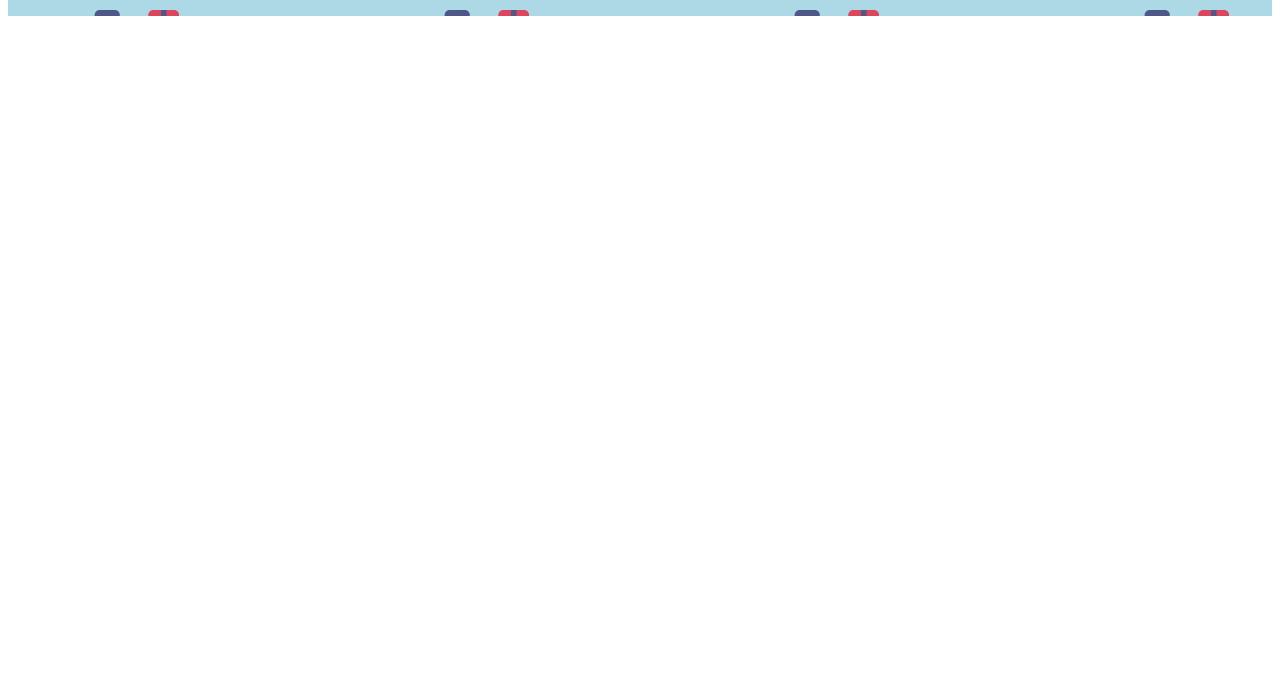
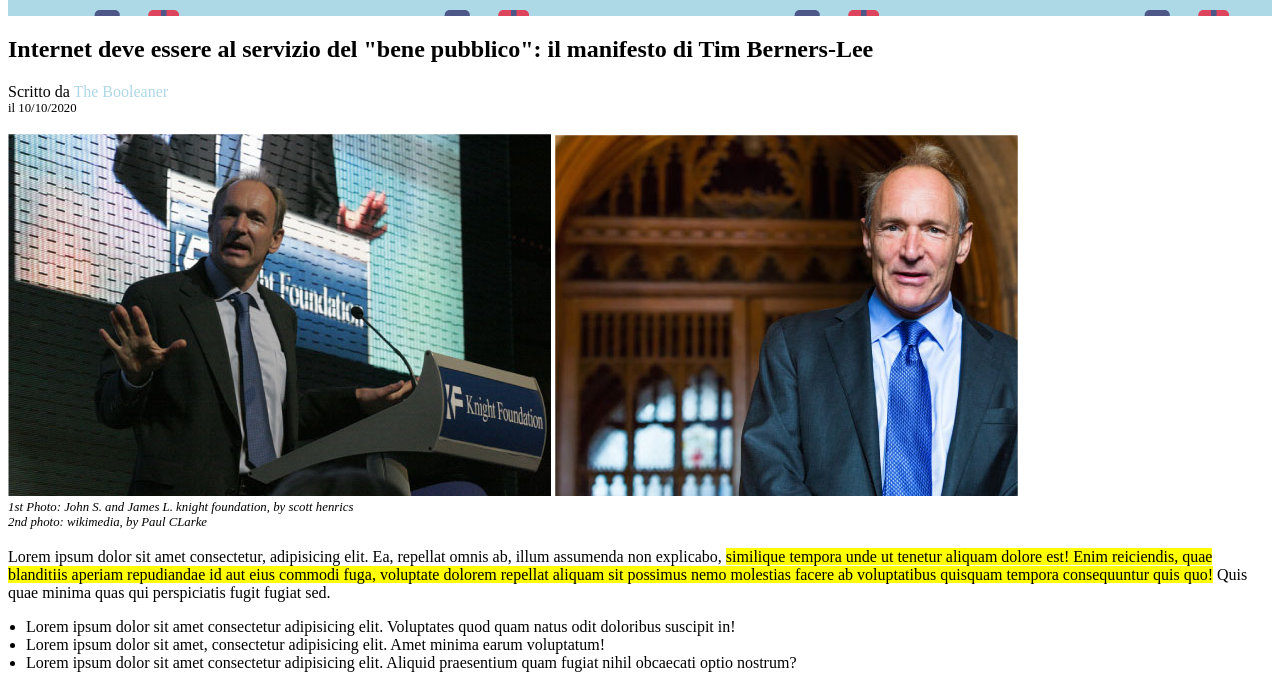
Before and after one commit to JordiMasci/html-css-booleaner, a plain HTML site: page index.html in a window 1280 px wide. Shown: the part 112-808 px from the top of the page. Drawn offline with Linux system fonts and the light colour scheme.

Commit message:
Inserimento Lista

```diff
--- a/css/style.css
+++ b/css/style.css
@@ -23,3 +23,17 @@ p{
 .smaller{
     font-size: 80%;
 }
+
+.descrition-photo{
+    font-style: italic;
+    font-size: 80%;
+}
+
+.background{
+    background-color: yellow;
+}
+
+.margin-left{
+   padding-left: 18px;
+
+}
--- a/index.html
+++ b/index.html
@@ -8,8 +8,56 @@
     <link rel="stylesheet" href="css/style.css">
 </head>
 <body>
+    <!-- Logo Header -->
     <header class="container">
         <img class="logo" src="img/logo.svg" alt="Logo boolean">
+
     </header>
+
+    <main>
+        <!-- Titolo pagina -->
+        <section>
+            <h1>Internet deve essere al servizio del "bene pubblico": il manifesto di Tim Berners-Lee</h1>
+            <div>Scritto da <span class="link">The Booleaner</span></div>
+            <div class="smaller">il 10/10/2020</div>
+        </section>
+            <br>
+        <!-- Images  -->
+        <section>
+            <div class="images">
+                <img src="img/tim-1.jpg" alt="">
+                <img src="img/tim-2.jpg" alt="">
+
+            </div>
+
+            <div class="descrition-photo">1st Photo: John S. and James L. knight foundation, by scott henrics</div>
+            <div class="descrition-photo">2nd photo: wikimedia, by Paul CLarke</div>
+
+        </section>
+        <br>
+        <!-- Main content -->
+        <section>
+            Lorem ipsum dolor sit amet consectetur, adipisicing elit. Ea, repellat omnis ab, illum assumenda non explicabo, <span class="background">similique tempora unde ut tenetur aliquam dolore est! Enim reiciendis, quae blanditiis aperiam repudiandae id aut eius commodi fuga, voluptate dolorem repellat aliquam sit possimus nemo molestias facere ab voluptatibus quisquam tempora consequuntur quis quo!</span> Quis quae minima quas qui perspiciatis fugit fugiat sed.
+        </section>
+
+        <!-- List -->
+        <section>
+            <ul class="margin-left">
+                <li>Lorem ipsum dolor sit amet consectetur adipisicing elit. Voluptates quod quam natus odit doloribus suscipit in!</li>
+                <li>Lorem ipsum dolor sit amet, consectetur adipisicing elit. Amet minima earum voluptatum!</li>
+                <li>Lorem ipsum dolor sit amet consectetur adipisicing elit. Aliquid praesentium quam fugiat nihil obcaecati optio nostrum?</li>
+            </ul>
+        </section>
+
+        <!-- table -->
+        <section>
+            <table>
+
+            </table>
+        </section>
+
+
+    </main>
+
 </body>
 </html>
```
Also changed, not shown: 1 other file.
